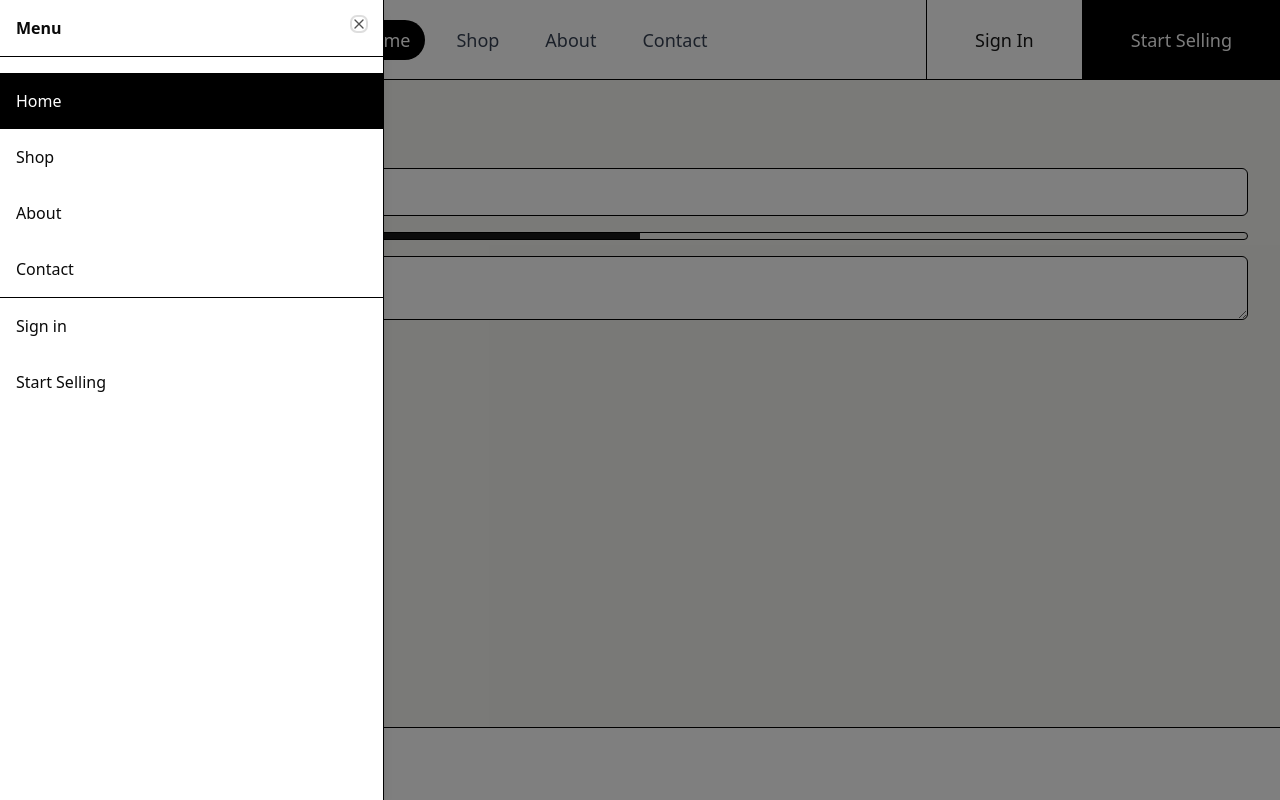
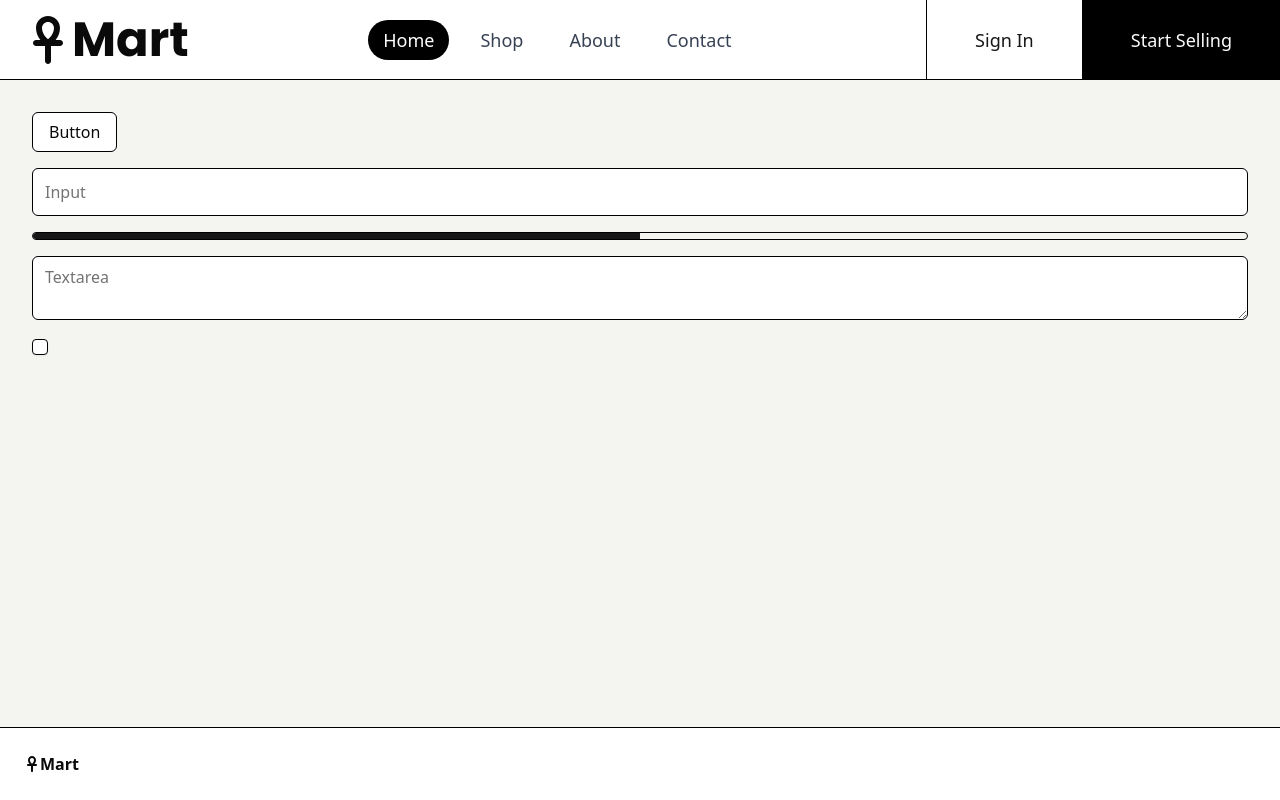
Before and after one commit to HusseinSaeid/ankhmart, a Next.js app: page / in a window 1280 px wide. Built offline with nearby package versions, Linux system fonts and the light colour scheme.

Commit message:
finishing home page layout

```diff
--- a/src/app/(home)/Footer.tsx
+++ b/src/app/(home)/Footer.tsx
@@ -1,7 +1,12 @@
+import { FaAnkh } from "react-icons/fa6";
+
 export const Footer = () => {
   return (
     <footer className=" flex border-t justify-between p-6 font-medium  ">
-      <div>AnkhMart</div>
+      <div className="flex flex-row items-center font-semibold">
+        <FaAnkh />
+        Mart
+      </div>
     </footer>
   );
 };
--- a/src/app/(home)/NavBar.tsx
+++ b/src/app/(home)/NavBar.tsx
@@ -10,6 +10,7 @@ import { Button } from "@/components/ui/button";
 import { usePathname } from "next/navigation";
 import { NavBarSideBar } from "./NavBar-SideBar";
 import { BiMenu } from "react-icons/bi";
+import { FaAnkh } from "react-icons/fa6";
 
 const poppins = Poppins({
   subsets: ["latin"],
@@ -47,12 +48,18 @@ const NavBarItem = ({ children, href, isactive }: NavBarItemProps) => {
 
 export const NavBar = () => {
   const pathname = usePathname();
-  const [isSideBarOpen, setIsSideBarOpen] = useState(true);
+  const [isSideBarOpen, setIsSideBarOpen] = useState(false);
   return (
     <nav className=" h-20 flex border-b justify-between bg-white font-medium ">
       <Link href="/" className="pl-6 flex items-center">
-        <span className={cn("text-5xl font-semibold", poppins.className)}>
-          Logo
+        <span
+          className={cn(
+            "text-5xl font-semibold flex flex-row",
+            poppins.className
+          )}
+        >
+          <FaAnkh />
+          Mart
         </span>
       </Link>
       <NavBarSideBar
```
